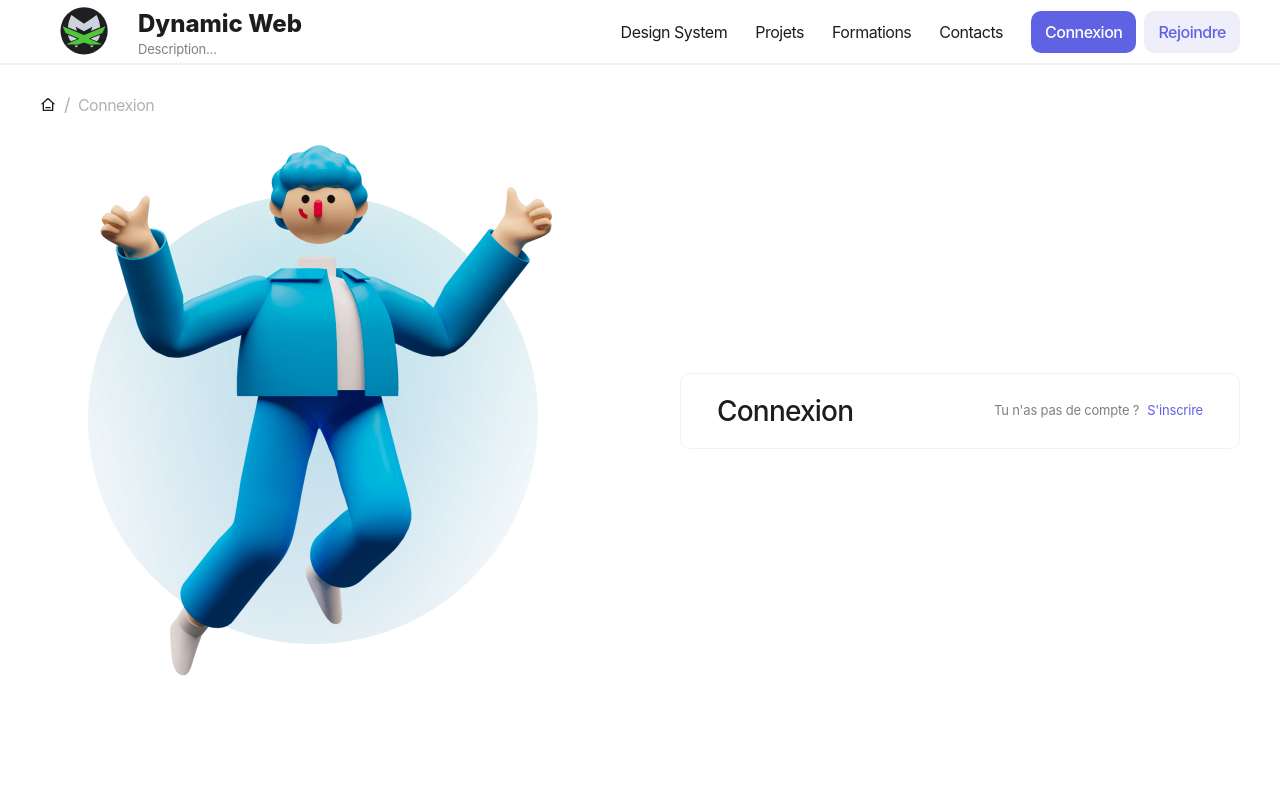
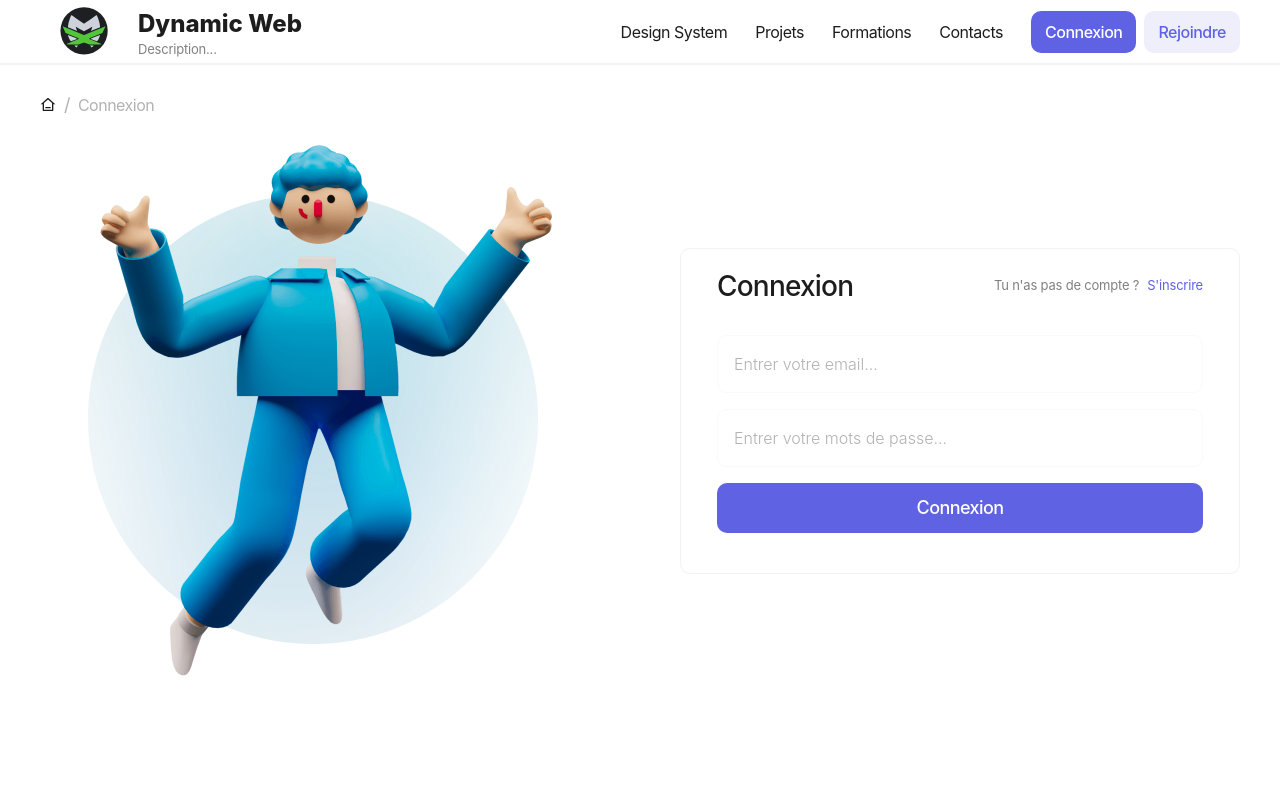
Before and after one commit to RomainDoyen/front-end-dynamic-web, a Next.js app: page /connexion in a window 1280 px wide. Shown: the top 800 px of the page. Built offline with nearby package versions, Linux system fonts and the light colour scheme.

Commit message:
feat: Creation of login and forget password forms

```diff
--- a/src/ui/design-system/button/button.tsx
+++ b/src/ui/design-system/button/button.tsx
@@ -128,7 +128,7 @@ export default function button({
       onClick={handleClick}
       type={type}
       className={clsx(variantStyle, sizeStyle, icoSize, isLoading && "cursor-wait", fullWidth && "w-full", "relative animate")}
-      disabled={disabled}
+      disabled={disabled || isLoading ? true : false}
     >
       {buttonContent}
     </button>
--- a/src/ui/modules/authentication/forget-password/forget-password.container.tsx
+++ b/src/ui/modules/authentication/forget-password/forget-password.container.tsx
@@ -1,9 +1,33 @@
+import { useState } from "react";
 import Forgetpasswordview from "./forget-password.view"
+import { SubmitHandler, useForm } from "react-hook-form";
+import { ForgetPasswordFormFieldType } from "@/types/forms";
 
-export default function forgetpasswordcontainer() {
+export default function Forgetpasswordcontainer() {
+
+  const [isLoading, setIsLoading] = useState<boolean>(false);
+
+  const {
+    handleSubmit,
+    formState: { errors },
+    register,
+    setError,
+    reset,
+  } = useForm<ForgetPasswordFormFieldType>()
+
+  const onSubmit: SubmitHandler<ForgetPasswordFormFieldType> = async (formData) => {
+    setIsLoading(true);
+  }
+
   return (
-    <div>
-      <Forgetpasswordview />
-    </div>
+    <Forgetpasswordview
+      form={{
+        errors,
+        register,
+        handleSubmit,
+        onSubmit,
+        isLoading,
+      }}
+    />
   )
 }
--- a/src/ui/modules/authentication/forget-password/forget-password.form.tsx
+++ b/src/ui/modules/authentication/forget-password/forget-password.form.tsx
@@ -1,9 +1,35 @@
-import React from 'react'
+import Button from '@/ui/design-system/button/button'
+import Input from '@/ui/design-system/forms/input'
+import { FormType } from '@/types/forms'
 
-export default function forgetpasswordform() {
+type RegisterType = {
+  form: FormType
+}
+
+export default function forgetpasswordform({ form }: RegisterType) {
+
+  const {
+    errors,
+    register,
+    isLoading,
+    handleSubmit,
+    onSubmit,
+  } = form;
+
   return (
-    <div>
-
-    </div>
+    <form onSubmit={handleSubmit(onSubmit)} className="pt-8 pb-5 space-y-4">
+      <Input
+        type="email"
+        placeholder="Entrer votre email..."
+        isLoading={isLoading}
+        register={register}
+        errors={errors}
+        id="email"
+        errorMsg="Tu dois remplir ce champ"
+      />
+      <Button isLoading={isLoading} type="submit" fullWidth>
+        Envoyer
+      </Button>
+    </form>
   )
 }
--- a/src/ui/modules/authentication/forget-password/forget-password.view.tsx
+++ b/src/ui/modules/authentication/forget-password/forget-password.view.tsx
@@ -4,8 +4,13 @@ import Box from "@/ui/design-system/box/box";
 import Typography from "@/ui/design-system/typography/typography";
 import Link from "next/link";
 import Forgetpasswordform from "./forget-password.form";
+import { FormType } from '@/types/forms'
 
-export default function forgetpasswordview() {
+type RegisterType = {
+  form: FormType
+}
+
+export default function forgetpasswordview({ form }: RegisterType ) {
   return (
     <Container className="grid grid-cols-2 gap-20 mb-32">
       <div className="flex items-center">
@@ -28,7 +33,7 @@ export default function forgetpasswordview() {
               </Typography>
             </div>
           </div>
-          <Forgetpasswordform />
+          <Forgetpasswordform form={form} />
         </Box>
       </div>
     </Container>
--- a/src/ui/modules/authentication/login/login.container.tsx
+++ b/src/ui/modules/authentication/login/login.container.tsx
@@ -1,9 +1,33 @@
+import { useState } from "react";
 import Loginview from "./login.view"
+import { LoginFormFieldType } from "@/types/forms";
+import { SubmitHandler, useForm } from "react-hook-form";
 
-export default function logincontainer() {
+export default function Logincontainer() {
+
+  const [isLoading, setIsLoading] = useState<boolean>(false);
+
+  const {
+    handleSubmit,
+    formState: { errors },
+    register,
+    setError,
+    reset,
+  } = useForm<LoginFormFieldType>()
+
+  const onSubmit: SubmitHandler<LoginFormFieldType> = async (formData) => {
+    setIsLoading(true);
+  }
+
   return (
-    <div>
-      <Loginview />
-    </div>
+    <Loginview
+      form={{
+        errors,
+        register,
+        handleSubmit,
+        onSubmit,
+        isLoading,
+      }}
+    />
   )
 }
--- a/src/ui/modules/authentication/login/login.form.tsx
+++ b/src/ui/modules/authentication/login/login.form.tsx
@@ -1,8 +1,44 @@
+import { FormType } from "@/types/forms";
+import Button from "@/ui/design-system/button/button";
+import Input from "@/ui/design-system/forms/input";
 
-export default function loginform() {
+type RegisterType = {
+  form: FormType
+}
+
+export default function loginform({ form }: RegisterType) {
+
+  const {
+    errors,
+    register,
+    isLoading,
+    handleSubmit,
+    onSubmit,
+  } = form;
+
   return (
-    <div>
-
-    </div>
+    <form onSubmit={handleSubmit(onSubmit)} className="pt-8 pb-5 space-y-4">
+      <Input
+        type="email"
+        placeholder="Entrer votre email..."
+        isLoading={isLoading}
+        register={register}
+        errors={errors}
+        id="email"
+        errorMsg="Tu dois remplir ce champ"
+      />
+      <Input
+        type="password"
+        placeholder="Entrer votre mots de passe..."
+        isLoading={isLoading}
+        register={register}
+        errors={errors}
+        id="password"
+        errorMsg="Tu dois remplir ce champ"
+      />
+      <Button isLoading={isLoading} type="submit" fullWidth>
+        Connexion
+      </Button>
+    </form>
   )
 }
--- a/src/ui/modules/authentication/login/login.view.tsx
+++ b/src/ui/modules/authentication/login/login.view.tsx
@@ -4,8 +4,13 @@ import Typography from '@/ui/design-system/typography/typography'
 import Image from 'next/image'
 import Link from 'next/link'
 import Loginform from './login.form'
+import { FormType } from '@/types/forms'
 
-export default function loginview() {
+type RegisterType = {
+  form: FormType
+}
+
+export default function loginview({ form }: RegisterType ) {
   return (
     <Container className="grid grid-cols-2 gap-20 mb-32">
       <div className="flex items-center">
@@ -29,7 +34,7 @@ export default function loginview() {
               </Typography>
             </div>
           </div>
-          <Loginform />
+          <Loginform form={form} />
         </Box>
       </div>
     </Container>
```
Also changed, not shown: src/types/forms.tsx (+9 -0 lines).
